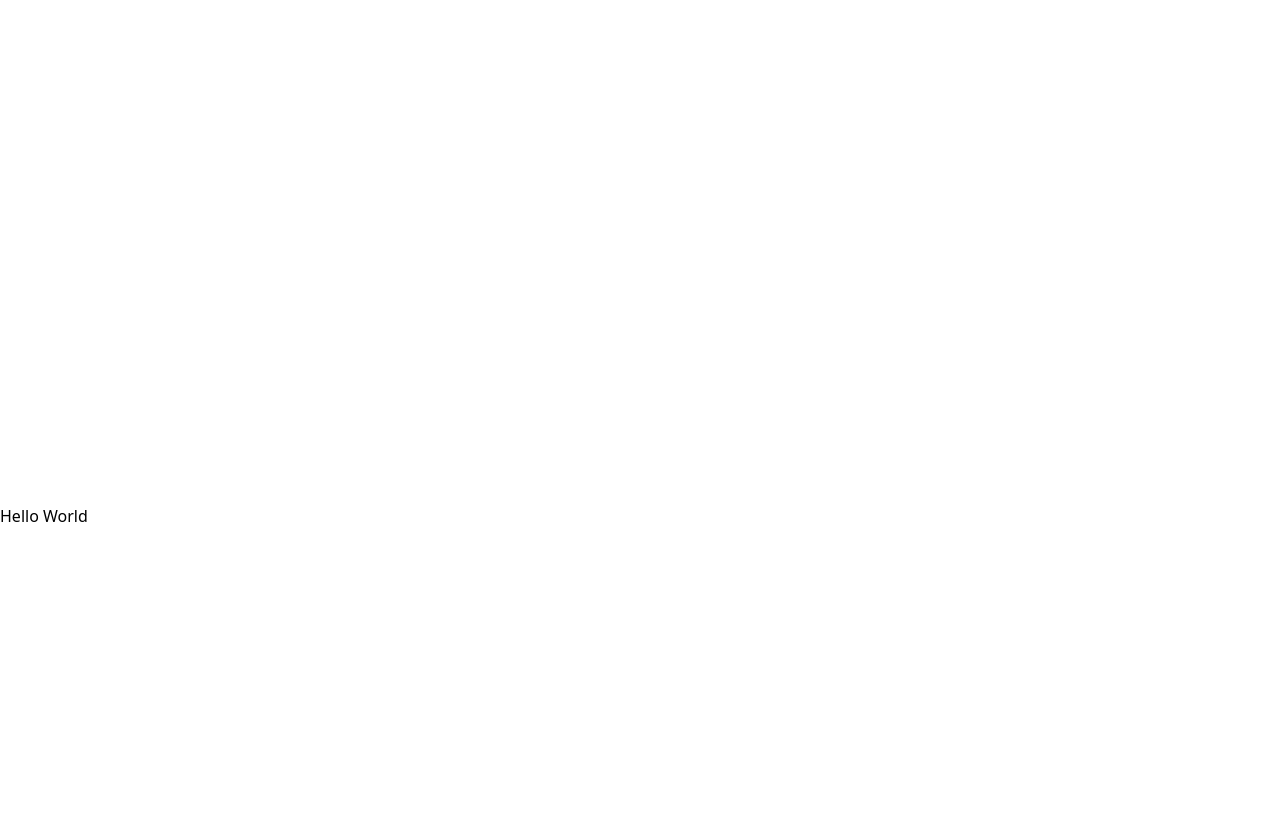
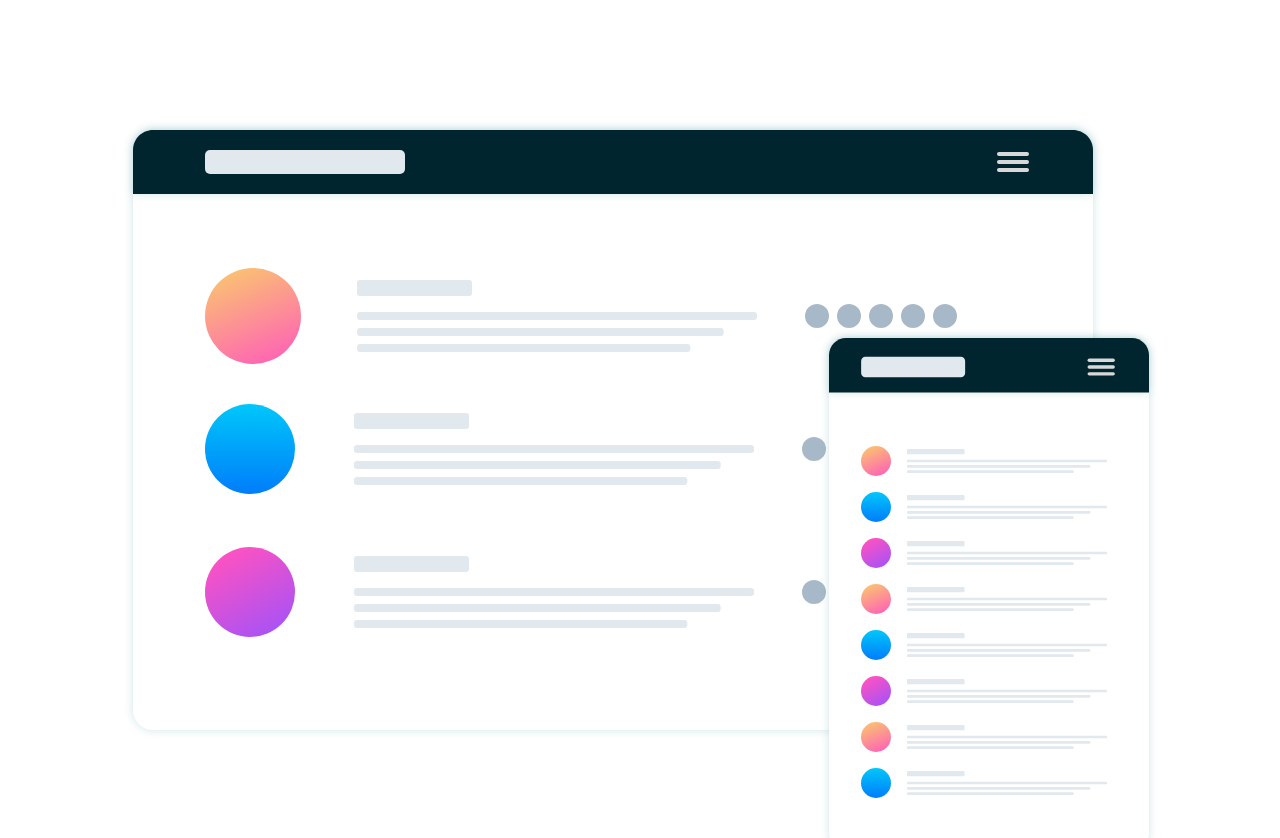
Before and after one commit to joeyanovich/huddle-landing-page-with-curved-sections, a React (Vite) app: page / in a window 1280 px wide. Shown: the part 680-1518 px from the top of the page. Before the commit the page ends 1208 px from the top, so only its background shows below. Built offline with nearby package versions, Linux system fonts and the light colour scheme.

Commit message:
feat: create InfoNumbers component

```diff
--- a/src/components/InfoData/InfoData.tsx
+++ b/src/components/InfoData/InfoData.tsx
@@ -1,7 +1,14 @@
+import img from '../../assets/screen-mockups.svg'
+import { InfoNumbers } from '../InfoNumbers/InfoNumbers'
+
 export function InfoData() {
   return (
-    <div className="mt-96">
-      Hello World
-    </div>
+    <section className="flex flex-col items-center justify-center gap-20 mb-[1000px]">
+      <img src={ img } alt="" />
+      <div className='flex'>
+        <InfoNumbers />
+        {/* <InfoNumbers /> */}
+      </div>
+    </section>
   )
 }
--- /dev/null
+++ b/src/components/InfoNumbers/InfoNumbers.tsx
@@ -0,0 +1,6 @@
+export function InfoNumbers() {
+  return (
+    <div className="border-2">
+    </div>
+  )
+}
```
